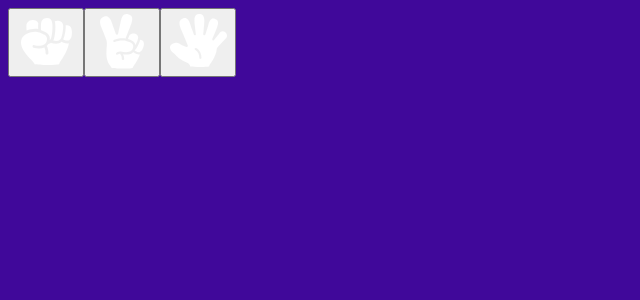
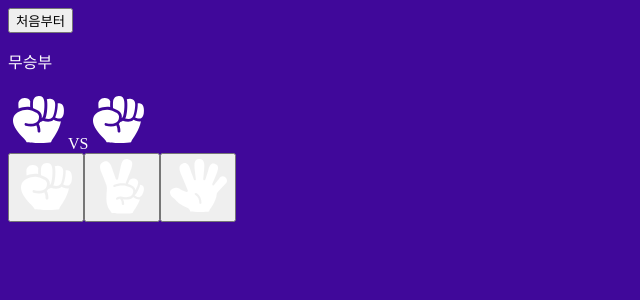
Before and after one commit to pseudoureka/react-codeit, a React (Create React App) app: page / in a window 1280 px wide. Shown: the top 300 px of the page, without its empty margins (0-640 px from the left). Built offline with nearby package versions, Linux system fonts and the light colour scheme.

Commit message:
useState 적용

```diff
--- a/src/App.js
+++ b/src/App.js
@@ -1,15 +1,47 @@
+import { useState } from "react";
+import Button from "./Button";
 import HandButton from "./HandButton";
+import HandIcon from "./HandIcon";
+import { compareHand, generateRandomHand } from "./utils";
+
+function getResult(me, other) {
+  const comparison = compareHand(me, other);
+  if (comparison > 0) return "승리";
+  if (comparison < 0) return "패배";
+  return "무승부";
+}
 
 function App() {
-  const handleClick = (value) => {
-    console.log(value);
+  const [hand, setHand] = useState("rock");
+  const [otherHand, setOtherHand] = useState("rock");
+
+  const handleButtonClick = (nextHand) => {
+    // hand의 값을 nextHand 로 바꿔 주세요
+    // otherHand의 값을 generateRandomHand()의 리턴 값으로 바꿔주세요
+    setHand(nextHand);
+    setOtherHand(generateRandomHand());
+  };
+
+  const handleClearClick = () => {
+    // hand와 otherHand의 값을 'rock' 으로 바꿔주세요
+    setHand('rock')
+    setOtherHand('rock')
   };
 
   return (
     <div>
-      <HandButton value="rock" onClick={handleClick} />
-      <HandButton value="scissor" onClick={handleClick} />
-      <HandButton value="paper" onClick={handleClick} />
+      <Button onClick={handleClearClick}>처음부터</Button>
+      <p>{getResult(hand, otherHand)}</p>
+      <div>
+        <HandIcon value={hand} />
+        VS
+        <HandIcon value={otherHand} />
+      </div>
+      <div>
+        <HandButton value="rock" onClick={handleButtonClick} />
+        <HandButton value="scissor" onClick={handleButtonClick} />
+        <HandButton value="paper" onClick={handleButtonClick} />
+      </div>
     </div>
   );
 }
--- /dev/null
+++ b/src/Button.js
@@ -0,0 +1,5 @@
+function Button({ children, onClick }) {
+  return <button onClick={onClick}>{children}</button>;
+}
+
+export default Button;
--- /dev/null
+++ b/src/utils.js
@@ -0,0 +1,22 @@
+const HANDS = ["rock", "scissor", "paper"];
+
+const WINS = {
+  rock: "scissor",
+  scissor: "paper",
+  paper: "rock",
+};
+
+export function compareHand(a, b) {
+  if (WINS[a] === b) return 1;
+  if (WINS[b] === a) return -1;
+  return 0;
+}
+
+function random(n) {
+  return Math.floor(Math.random() * n);
+}
+
+export function generateRandomHand() {
+  const idx = random(HANDS.length);
+  return HANDS[idx];
+}
```
